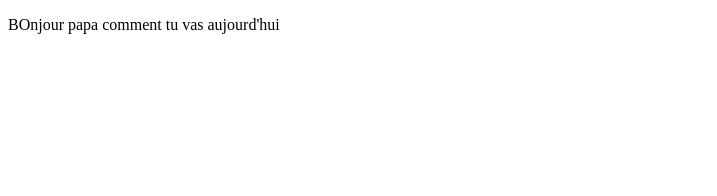
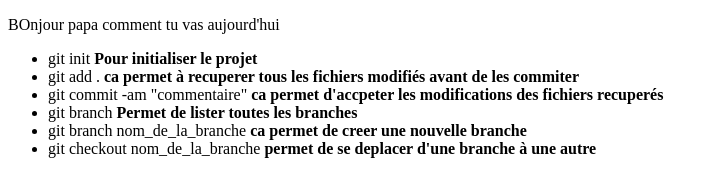
Before and after one commit to Dieume-merci/testgit, a plain HTML site: page index.html in a window 1280 px wide. Shown: the whole page, without its empty margins (0-717 px from the left). Drawn offline with Linux system fonts and the light colour scheme.

Commit message:
liste des commandes git

```diff
--- a/index.html
+++ b/index.html
@@ -7,5 +7,13 @@
 </head>
 <body>
     <p>BOnjour papa comment tu vas aujourd'hui</p>
+    <ul>
+        <li>git init <strong> Pour initialiser le projet </strong></li>
+        <li>git add . <strong>ca permet à recuperer tous les fichiers modifiés avant de les commiter</strong></li>
+        <li>git commit -am "commentaire" <strong>ca permet d'accpeter les modifications des fichiers recuperés</strong></li>
+        <li>git branch <strong>Permet de lister toutes les branches</strong></li>
+        <li>git branch nom_de_la_branche <strong>ca permet de creer une nouvelle branche</strong></li>
+        <li>git checkout nom_de_la_branche <strong>permet de se deplacer d'une branche à une autre</strong></li>
+    </ul>
 </body>
 </html>
```
